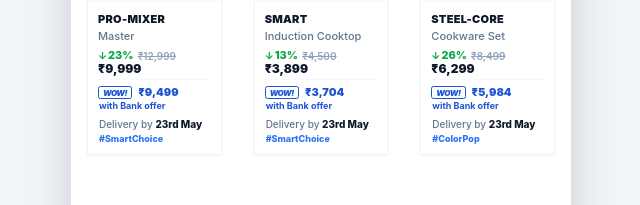
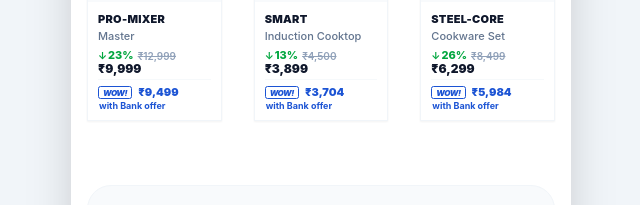
Before and after one commit to nug7795-debug/kitchenproduct, a Next.js app: page /offers in a window 1280 px wide. Shown: the part 1006-1211 px from the top of the page, without its empty margins (319-959 px from the left). Built offline with nearby package versions, Linux system fonts and the light colour scheme; grey boxes are pictures that could not be loaded.

Commit message:
style: remove delivery details and hashtags from ProductCard per user screenshot annotation

```diff
--- a/src/components/product/ProductCard.tsx
+++ b/src/components/product/ProductCard.tsx
@@ -21,7 +21,6 @@ export const ProductCard = ({ product }: ProductCardProps) => {
   // Handle both database object and flat props
   const displayPrice = price || product.price;
   const displaySalePrice = sale_price || product.salePrice;
-  const categoryName = categories?.name || product.category || 'Kitchen';
   const imageUrl = product_images?.[0]?.image_url || product.imageUrl || 'https://via.placeholder.com/300';
 
   const discount = displaySalePrice ? Math.round(((displayPrice - displaySalePrice) / displayPrice) * 100) : 0;
@@ -33,34 +32,10 @@ export const ProductCard = ({ product }: ProductCardProps) => {
   const ratingValue = (4.0 + (numericId % 5) * 0.1).toFixed(1);
   const ratingCountStr = ratingCount > 250 ? `${Math.floor(ratingCount / 100)}k` : `${ratingCount}`;
 
-  // Dynamically calculate standard delivery date (+4 days)
-  const getDeliveryDateStr = () => {
-    const date = new Date();
-    date.setDate(date.getDate() + 4);
-    const day = date.getDate();
-    const months = ['Jan', 'Feb', 'Mar', 'Apr', 'May', 'Jun', 'Jul', 'Aug', 'Sep', 'Oct', 'Nov', 'Dec'];
-    const month = months[date.getMonth()];
-
-    const getOrdinal = (n: number) => {
-      if (n > 3 && n < 21) return 'th';
-      switch (n % 10) {
-        case 1:  return "st";
-        case 2:  return "nd";
-        case 3:  return "rd";
-        default: return "th";
-      }
-    };
-    return `${day}${getOrdinal(day)} ${month}`;
-  };
-
-  const deliveryDate = getDeliveryDateStr();
-
   // Split title into Brand and Description
   const words = name.split(' ');
   const brandName = words[0] || 'Premium';
   const description = words.slice(1).join(' ') || 'High Quality Product';
-
-  const hashtag = categoryName === 'Appliances' ? '#SmartChoice' : '#ColorPop';
 
   return (
     <div className="group relative bg-white flex flex-col border-[0.5px] border-slate-100 overflow-hidden shadow-xs hover:shadow-sm transition-shadow">
@@ -137,15 +112,6 @@ export const ProductCard = ({ product }: ProductCardProps) => {
             <p className="text-[9px] font-bold text-[#1C54D4] leading-none pl-[1px]">with Bank offer</p>
           </div>
 
-          {/* Delivery & Hashtag Section */}
-          <div className="pt-1 space-y-0.5">
-            <p className="text-[10px] text-slate-500 font-medium leading-tight pl-[1px]">
-              Delivery by <span className="font-extrabold text-slate-900">{deliveryDate}</span>
-            </p>
-            <p className="text-[9px] font-extrabold text-[#2874f0] pl-[1px] leading-tight">
-              {hashtag}
-            </p>
-          </div>
         </div>
       </div>
     </div>
```
